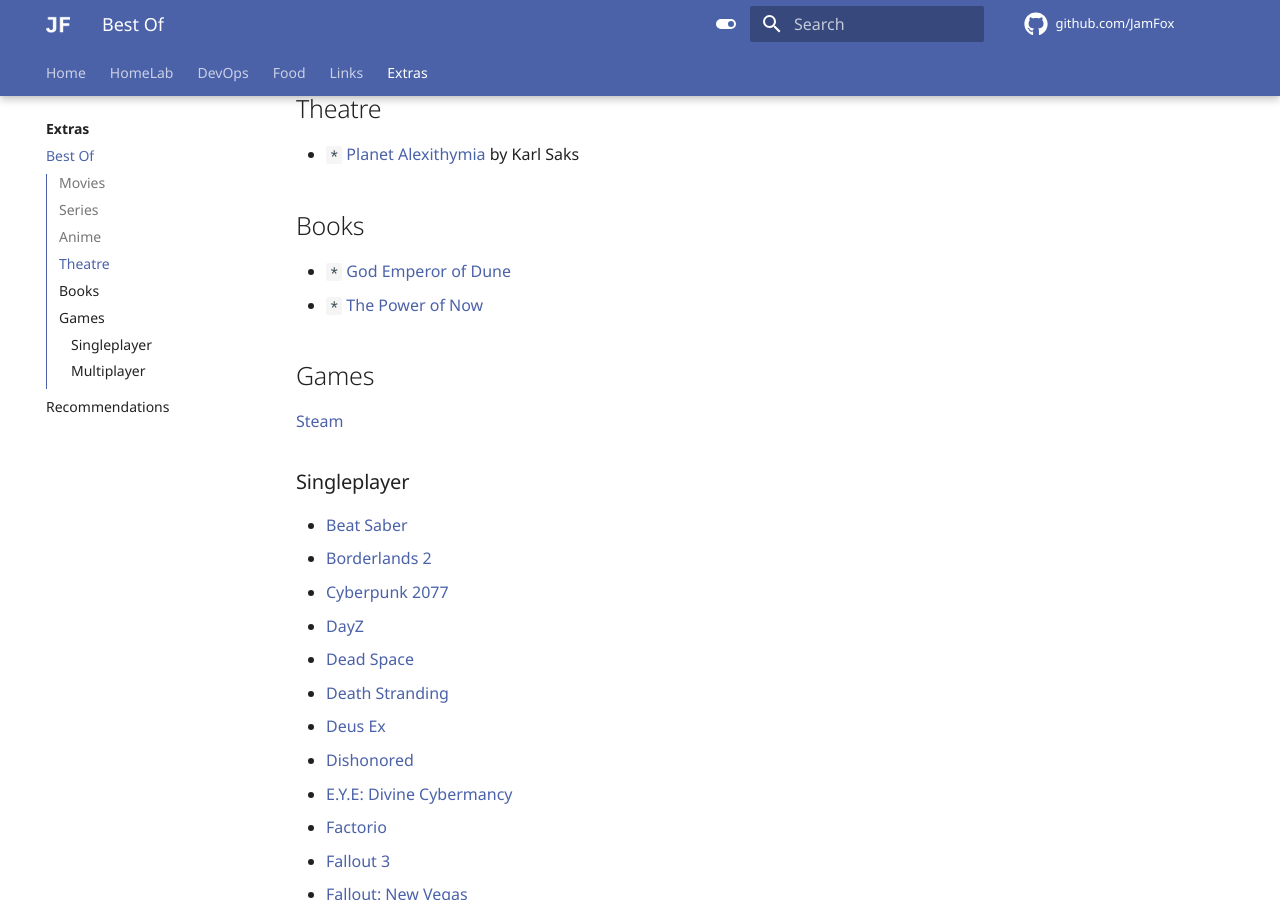
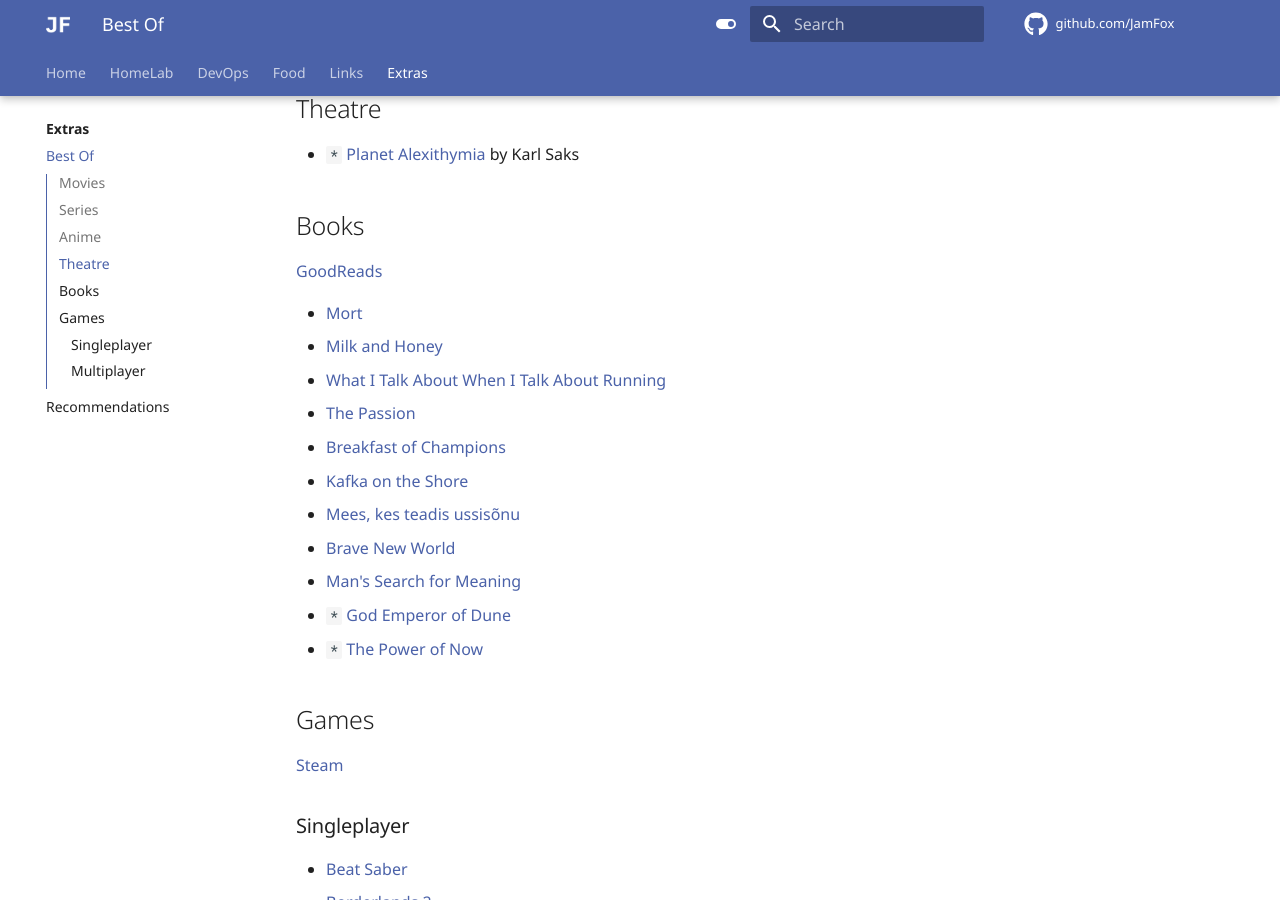
Before and after one commit to JamFox/docs.jamfox.dev, an MkDocs documentation site: the page built from docs/content/extras/bestof.md, in a window 1280 px wide and 900 px high, scrolled down 3732 px. Built offline with MkDocs 1.6.1 and Material for MkDocs 9.7.7, drawn with Linux system fonts in a browser that asks for light colours; comment, search, counter and statistics services are not loaded.

Commit message:
bestof: add books

```diff
--- a/docs/content/extras/bestof.md
+++ b/docs/content/extras/bestof.md
@@ -124,6 +124,17 @@ A collection of lists of what I believe to be the best of the best from each med
 
 ## Books
 
+[GoodReads](https://www.goodreads.com/user/show/78068566-jamfox)
+
+- [Mort](https://www.goodreads.com/book/show/386372.Mort)
+- [Milk and Honey](https://www.goodreads.com/book/show/23513349-milk-and-honey)
+- [What I Talk About When I Talk About Running](https://www.goodreads.com/book/show/2195464.What_I_Talk_About_When_I_Talk_About_Running)
+- [The Passion](https://www.goodreads.com/book/show/15047.The_Passion)
+- [Breakfast of Champions](https://www.goodreads.com/book/show/4980.Breakfast_of_Champions)
+- [Kafka on the Shore](https://www.goodreads.com/book/show/4929.Kafka_on_the_Shore)
+- [Mees, kes teadis ussisõnu](https://www.goodreads.com/book/show/6347824-mees-kes-teadis-ussis-nu)
+- [Brave New World](https://www.goodreads.com/book/show/5129.Brave_New_World)
+- [Man's Search for Meaning](https://www.goodreads.com/book/show/4069.Man_s_Search_for_Meaning)
 - `*` [God Emperor of Dune](https://www.goodreads.com/book/show/44439415-god-emperor-of-dune)
 - `*` [The Power of Now](https://www.goodreads.com/book/show/6708.The_Power_of_Now)
 
```
